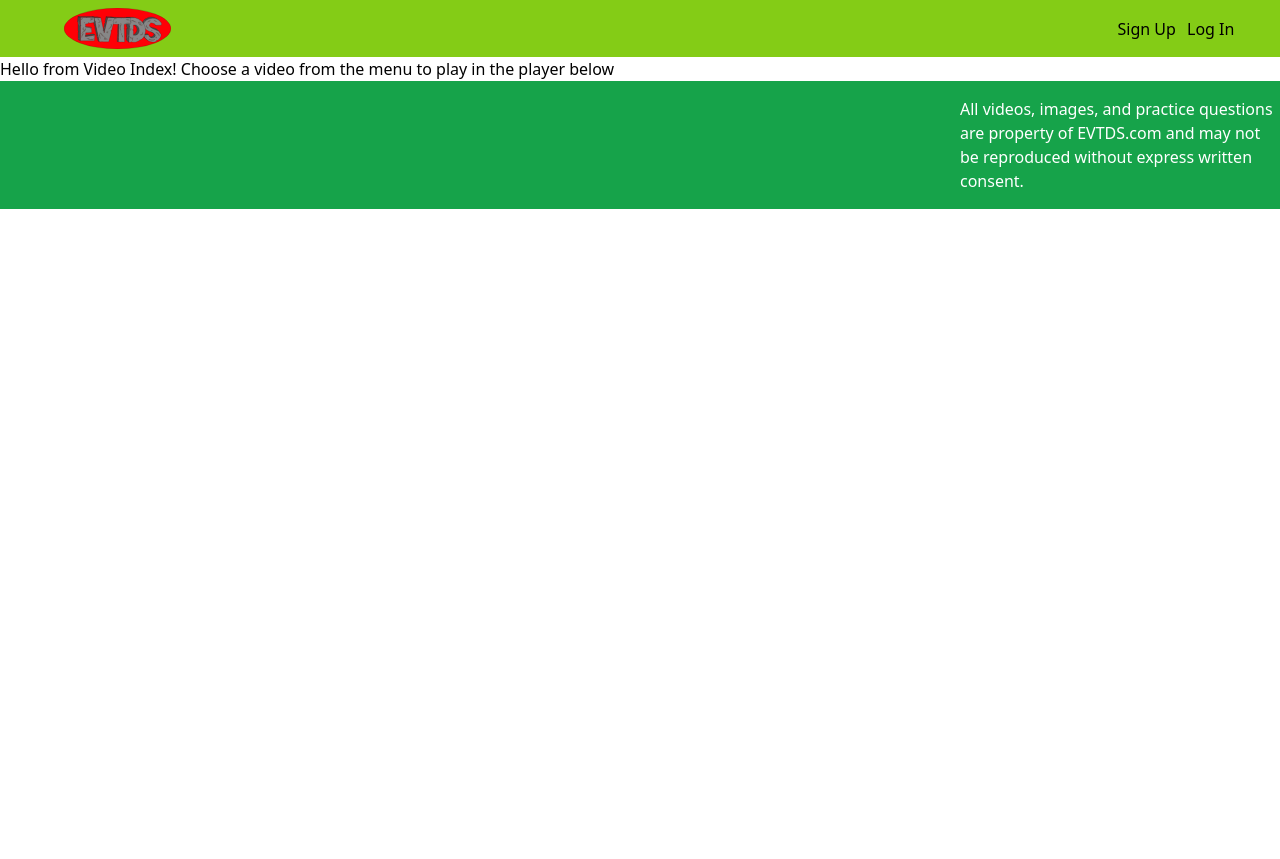
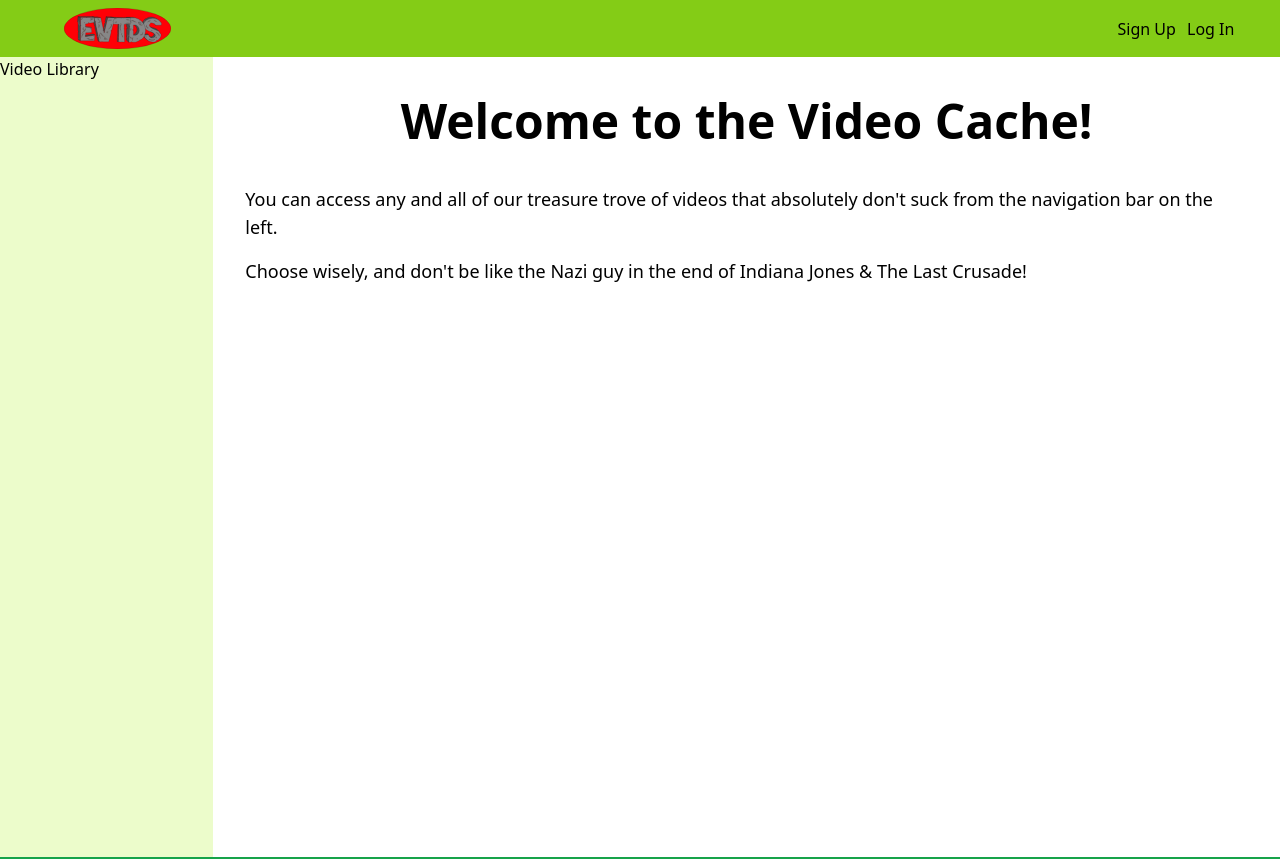
Before and after one commit to cracine79/EVTDontS, a React (Vite) app in the folder frontend2/: page /videoindex in a window 1280 px wide. Shown: the top 859 px of the page. Before the commit the page ends 800 px from the top, so only its background shows below. Built offline with nearby package versions, Linux system fonts and the light colour scheme; no server answers.

Commit message:
video cache formatting

```diff
--- a/frontend2/src/Components/VideoIndex.jsx
+++ b/frontend2/src/Components/VideoIndex.jsx
@@ -1,8 +1,23 @@
 export const VideoIndex = () => {
     return(
         <div className = 'mt-24'>
-            Hello from Video Index!
-            Choose a video from the menu to play in the player below
+
+            <div className='h-screen w-100 flex'>
+                <div className='h-full w-1/6 bg-lime-100'>
+                    <div>Video Library</div>
+                </div>
+                <div className='w-5/6'>
+                    <div className='text-center mt-10 text-5xl font-bold'>
+                    Welcome to the Video Cache!
+                    </div>
+                    <div className='mx-8 mt-10 text-lg'>
+                        You can access any and all of our treasure trove of videos that absolutely don't suck from the navigation bar on the left.
+                    </div>
+                    <div className='mx-8 mt-4 text-lg'>
+                    Choose wisely, and don't be like the Nazi guy in the end of Indiana Jones & The Last Crusade!
+                    </div>
+                </div>
+            </div>
         </div>
     )
 }
```
